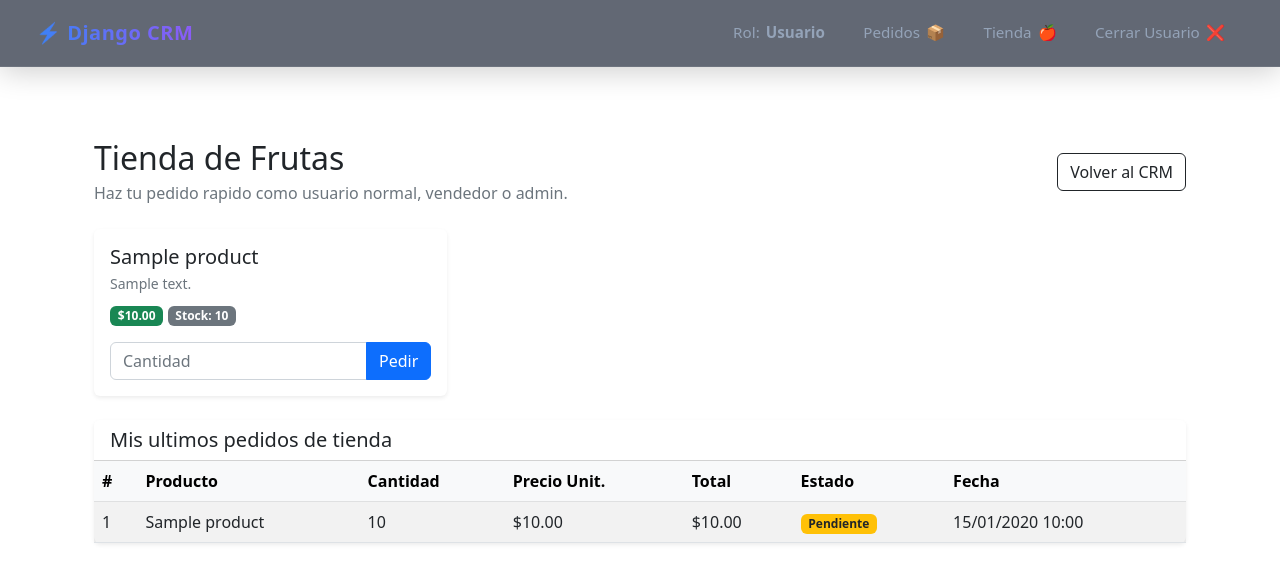
After one commit to jhonjader2025/Djangommerce, a Django app: page /tienda/ in a window 1280 px wide. The commit adds this page. Shown: the top 583 px of the page. Run offline with Django 4.2, Linux system fonts and the light colour scheme; a user stored in the database is signed in; tables that the repository leaves empty hold one stand-in row (values such as "Sample post"); some libraries are stand-ins or nearby versions.

Commit message:
Agregar modulo tienda de frutas y pedidos para usuarios

```diff
--- a/dcrm/website/models.py
+++ b/dcrm/website/models.py
@@ -95,3 +95,42 @@ class Order(models.Model):
     def __str__(self):
         # Retorna una representación legible para auditorías y administración
         return f"Pedido #{self.id} - {self.customer.first_name} {self.customer.last_name} ({self.status})"
+
+
+class Product(models.Model):
+    """Productos para el módulo de tienda (catálogo simple)."""
+
+    name = models.CharField(max_length=120, unique=True)
+    description = models.TextField(max_length=300, blank=True)
+    price = models.DecimalField(max_digits=10, decimal_places=2)
+    stock = models.PositiveIntegerField(default=0)
+    is_active = models.BooleanField(default=True)
+    created_at = models.DateTimeField(auto_now_add=True)
+
+    def __str__(self):
+        return f"{self.name} - ${self.price}"
+
+
+class ProductOrder(models.Model):
+    """Pedido de tienda realizado por un usuario autenticado."""
+
+    STATUS_CHOICES = [
+        ("Pendiente", "Pendiente"),
+        ("Pagado", "Pagado"),
+        ("Entregado", "Entregado"),
+        ("Cancelado", "Cancelado"),
+    ]
+
+    user = models.ForeignKey(User, on_delete=models.CASCADE, related_name="store_orders")
+    product = models.ForeignKey(Product, on_delete=models.PROTECT, related_name="orders")
+    quantity = models.PositiveIntegerField(default=1)
+    unit_price = models.DecimalField(max_digits=10, decimal_places=2)
+    total_amount = models.DecimalField(max_digits=12, decimal_places=2)
+    status = models.CharField(max_length=20, choices=STATUS_CHOICES, default="Pendiente")
+    created_at = models.DateTimeField(auto_now_add=True)
+
+    def __str__(self):
+        return (
+            f"Pedido Tienda #{self.id} - {self.user.username} - "
+            f"{self.product.name} x{self.quantity}"
+        )
--- a/dcrm/website/templates/navbar.html
+++ b/dcrm/website/templates/navbar.html
@@ -81,6 +81,12 @@
             </a>
           </li>
 
+          <li class="nav-item">
+            <a class="nav-link nav-link-tech" href="{% url 'store_home' %}">
+              <span>Tienda</span> 🍎
+            </a>
+          </li>
+
           {% if user_role == 'admin' or user_role == 'vendedor' %}
           <li class="nav-item">
             <a class="nav-link nav-link-tech" href="{% url 'create_order' %}">
--- /dev/null
+++ b/dcrm/website/templates/store.html
@@ -0,0 +1,92 @@
+{% extends 'base.html' %}
+
+{% block content %}
+<div class="container mt-4">
+    <div class="d-flex flex-wrap justify-content-between align-items-center gap-2 mb-4">
+        <div>
+            <h2 class="mb-1">Tienda de Frutas</h2>
+            <p class="text-muted mb-0">Haz tu pedido rapido como usuario normal, vendedor o admin.</p>
+        </div>
+        <a href="{% url 'home' %}" class="btn btn-outline-dark">Volver al CRM</a>
+    </div>
+
+    <div class="row g-3">
+        {% for product in products %}
+        <div class="col-12 col-md-6 col-lg-4">
+            <div class="card h-100 shadow-sm border-0">
+                <div class="card-body d-flex flex-column">
+                    <h5 class="card-title mb-1">{{ product.name }}</h5>
+                    <p class="text-muted small mb-2">{{ product.description|default:'Fruta fresca disponible.' }}</p>
+                    <div class="mb-3">
+                        <span class="badge bg-success">${{ product.price }}</span>
+                        <span class="badge bg-secondary">Stock: {{ product.stock }}</span>
+                    </div>
+
+                    <form method="post" action="{% url 'create_store_order' product.id %}" class="mt-auto">
+                        {% csrf_token %}
+                        <div class="input-group">
+                            <input type="number" min="1" name="quantity" class="form-control" placeholder="Cantidad" required>
+                            <button type="submit" class="btn btn-primary">Pedir</button>
+                        </div>
+                    </form>
+                </div>
+            </div>
+        </div>
+        {% empty %}
+        <div class="col-12">
+            <div class="alert alert-warning mb-0">No hay productos cargados en la tienda.</div>
+        </div>
+        {% endfor %}
+    </div>
+
+    <div class="card shadow-sm border-0 mt-4">
+        <div class="card-header bg-white">
+            <h5 class="mb-0">Mis ultimos pedidos de tienda</h5>
+        </div>
+        <div class="card-body p-0">
+            <div class="table-responsive">
+                <table class="table table-striped mb-0">
+                    <thead class="table-light">
+                        <tr>
+                            <th>#</th>
+                            <th>Producto</th>
+                            <th>Cantidad</th>
+                            <th>Precio Unit.</th>
+                            <th>Total</th>
+                            <th>Estado</th>
+                            <th>Fecha</th>
+                        </tr>
+                    </thead>
+                    <tbody>
+                        {% for order in my_orders %}
+                        <tr>
+                            <td>{{ order.id }}</td>
+                            <td>{{ order.product.name }}</td>
+                            <td>{{ order.quantity }}</td>
+                            <td>${{ order.unit_price }}</td>
+                            <td>${{ order.total_amount }}</td>
+                            <td>
+                                {% if order.status == 'Pendiente' %}
+                                <span class="badge bg-warning text-dark">Pendiente</span>
+                                {% elif order.status == 'Pagado' %}
+                                <span class="badge bg-success">Pagado</span>
+                                {% elif order.status == 'Entregado' %}
+                                <span class="badge bg-info text-dark">Entregado</span>
+                                {% else %}
+                                <span class="badge bg-danger">Cancelado</span>
+                                {% endif %}
+                            </td>
+                            <td>{{ order.created_at|date:"d/m/Y H:i" }}</td>
+                        </tr>
+                        {% empty %}
+                        <tr>
+                            <td colspan="7" class="text-center text-muted py-3">Aun no has realizado pedidos en la tienda.</td>
+                        </tr>
+                        {% endfor %}
+                    </tbody>
+                </table>
+            </div>
+        </div>
+    </div>
+</div>
+{% endblock %}
--- a/dcrm/website/urls.py
+++ b/dcrm/website/urls.py
@@ -15,4 +15,7 @@ urlpatterns = [  # type: ignore
     path("crear-pedido/", views.create_order, name="create_order"),
     # Ruta para procesar y mostrar el formulario de creación de pedidos
     path("pedidos/crear/", views.create_order, name="create_order"),
+    # Módulo tienda: catálogo y pedidos por usuario autenticado
+    path("tienda/", views.store_home, name="store_home"),
+    path("tienda/pedir/<int:product_id>/", views.create_store_order, name="create_store_order"),
 ]
--- a/dcrm/website/views.py
+++ b/dcrm/website/views.py
@@ -14,6 +14,7 @@ from django.core.paginator import Paginator  # type: ignore # Importamos la clas
 
 from django.shortcuts import render, redirect, get_object_or_404
 from django.contrib import messages
+from decimal import Decimal
 
 # SEGURIDAD: Importamos el decorador para obligar a que el usuario esté autenticado
 from django.contrib.auth.decorators import login_required
@@ -22,7 +23,7 @@ from django.contrib.auth.decorators import login_required
 from django.core.paginator import Paginator
 
 # Importamos el modelo y el formulario que cree
-from .models import Order
+from .models import Order, Product, ProductOrder
 from .forms import OrderForm
 
 
@@ -43,6 +44,48 @@ def get_user_role(user):
 def can_manage_records(role):
     """Define qué roles pueden crear o modificar registros de clientes y pedidos."""
     return role in {"admin", "vendedor"}
+
+
+def create_sample_products():
+    """Carga productos base (frutas) para la tienda si aún no existen."""
+    if Product.objects.exists():
+        return
+
+    fruits = [
+        {
+            "name": "Manzana Roja",
+            "description": "Fruta fresca por unidad",
+            "price": Decimal("1.50"),
+            "stock": 200,
+        },
+        {
+            "name": "Banano",
+            "description": "Banano maduro de alta calidad",
+            "price": Decimal("0.80"),
+            "stock": 250,
+        },
+        {
+            "name": "Naranja",
+            "description": "Naranja dulce para jugo",
+            "price": Decimal("1.10"),
+            "stock": 220,
+        },
+        {
+            "name": "Fresa",
+            "description": "Caja de fresas frescas",
+            "price": Decimal("2.90"),
+            "stock": 120,
+        },
+        {
+            "name": "Piña",
+            "description": "Piña tropical entera",
+            "price": Decimal("3.20"),
+            "stock": 80,
+        },
+    ]
+
+    for product_data in fruits:
+        Product.objects.create(**product_data)
 
 
 def create_sample_records():
@@ -337,3 +380,64 @@ def create_order(request):
         form = OrderForm()
 
     return render(request, "add_order.html", {"form": form, "user_role": role})
+
+
+@login_required(login_url="home")
+def store_home(request):
+    """Muestra el catálogo de tienda y los pedidos del usuario autenticado."""
+    create_sample_products()
+    products = Product.objects.filter(is_active=True).order_by("name")
+    my_orders = ProductOrder.objects.filter(user=request.user).order_by("-created_at")[:8]
+
+    return render(
+        request,
+        "store.html",
+        {
+            "products": products,
+            "my_orders": my_orders,
+            "user_role": get_user_role(request.user),
+        },
+    )
+
+
+@login_required(login_url="home")
+def create_store_order(request, product_id):
+    """Crea un pedido de tienda para el usuario autenticado."""
+    if request.method != "POST":
+        return redirect("store_home")
+
+    product = get_object_or_404(Product, id=product_id, is_active=True)
+    quantity_raw = request.POST.get("quantity", "1").strip()
+
+    if not quantity_raw.isdigit():
+        messages.error(request, "La cantidad debe ser un número válido.")
+        return redirect("store_home")
+
+    quantity = int(quantity_raw)
+    if quantity < 1:
+        messages.error(request, "La cantidad mínima para pedir es 1.")
+        return redirect("store_home")
+
+    if quantity > product.stock:
+        messages.error(
+            request,
+            f"No hay stock suficiente para {product.name}. Stock disponible: {product.stock}.",
+        )
+        return redirect("store_home")
+
+    total_amount = product.price * quantity
+    ProductOrder.objects.create(
+        user=request.user,
+        product=product,
+        quantity=quantity,
+        unit_price=product.price,
+        total_amount=total_amount,
+    )
+    product.stock -= quantity
+    product.save(update_fields=["stock"])
+
+    messages.success(
+        request,
+        f"Pedido creado: {quantity} x {product.name}. Total: ${total_amount}.",
+    )
+    return redirect("store_home")
```
Also changed, not shown: dcrm/website/templates/home.html (+9 -1 lines), dcrm/website/migrations/0004_product_productorder.py (added).
